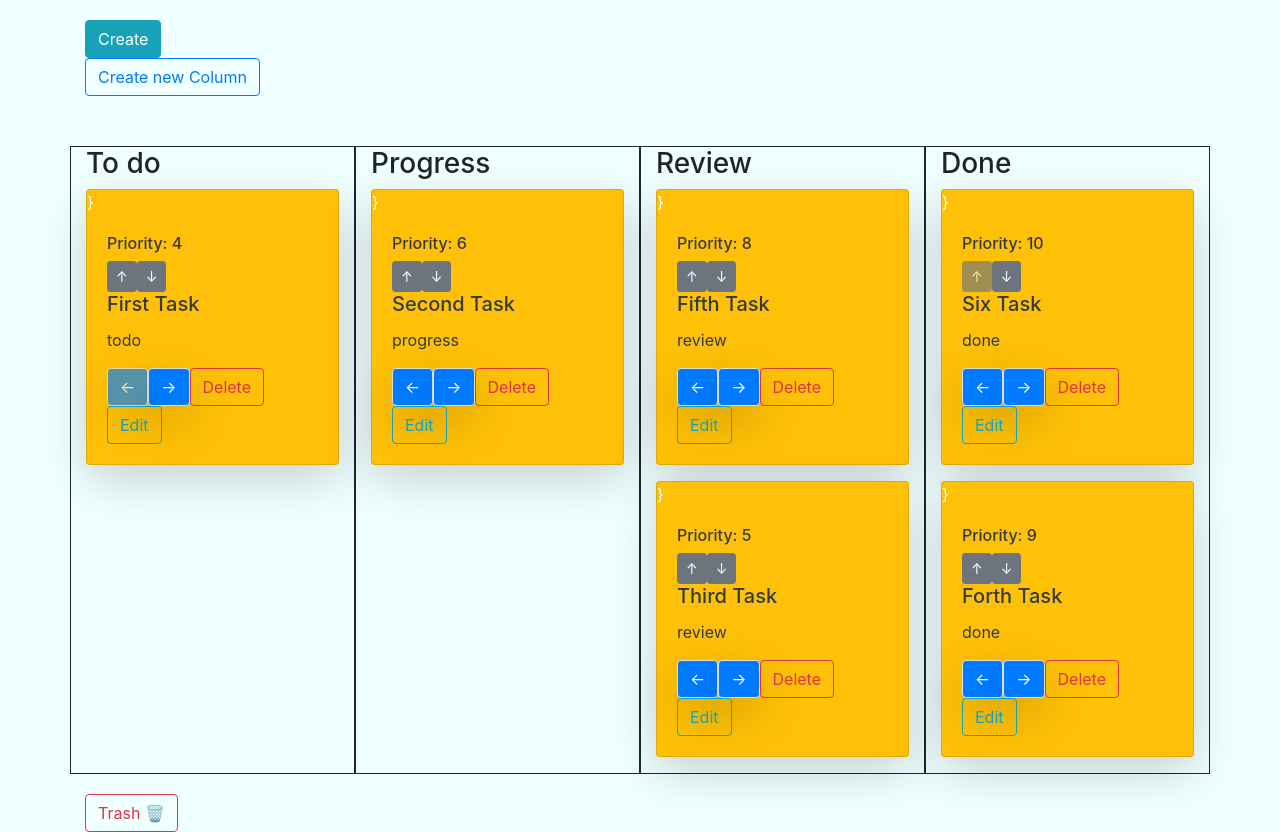
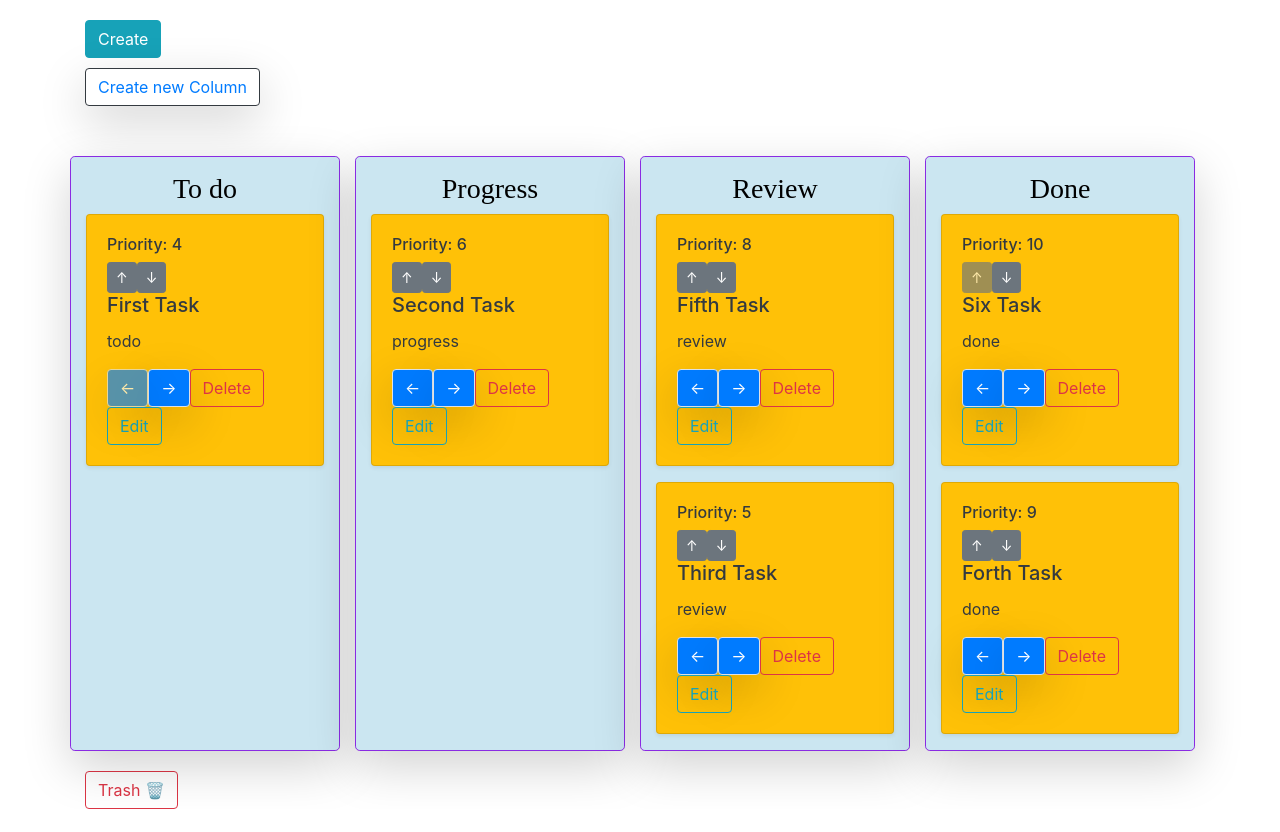
Before and after one commit to igorMokhovyk/kanban_ver_1.0, a React (Create React App) app: page / in a window 1280 px wide. After the commit the page ends 809 px from the top, so only its background shows below. Built offline with nearby package versions, Linux system fonts and the light colour scheme.

Commit message:
Updated CSS

```diff
--- a/src/App.css
+++ b/src/App.css
@@ -1,6 +1,6 @@
 .App {
   text-align: left;
-background-color: azure;
+
 }
 
 .Button {
@@ -9,8 +9,25 @@ background-color: azure;
 
 .Column {
   margin-top: 50px;
+  color: blueviolet;
+margin-right: 15px;
+  background-color: #cbe6f1;
 }
 
 .Create {
   padding-top: 20px
 }
+
+.Column-text {
+  text-shadow: black;
+  text-align: center;
+  color: black;
+  margin-top: 15px;
+  font-family: Helvetica Baloo;
+  box-shadow: black;
+}
+
+.EditButton {
+  border: black;
+    margin-top: 10px;
+}
--- a/src/Column.jsx
+++ b/src/Column.jsx
@@ -3,8 +3,8 @@ import Task from "./Task";
 
 function Column(props) {
     return (
-        <div className='col-4 col-sm Column' style={{border: '1px solid'}}>
-            <h3>
+        <div className='col-4 col-sm Column rounded-lg shadow-lg' style={{border: '1px solid'}}>
+            <h3 className='Column-text'>
                 {props.column.title}
             </h3>
             {props.task.filter(el => el.status === props.column.status)
--- a/src/EditModel.js
+++ b/src/EditModel.js
@@ -24,16 +24,18 @@ function EditModel(props) {
                     <ModalHeader>Edit task</ModalHeader>
                     <ModalBody>
                         <Label>Name:</Label>
-                        <Input type="text" value={nameInput} placeholder="type name here"
+                        <Input type="text" value={nameInput}
                                onChange={(event) => setNameInput(event.target.value)}/>
                         <Label>Status:</Label>
                         <Input type="select" value={statusInput}
                                onChange={(event) => setStatusInput(event.target.value)}>
-
+                            <select>ece</select>
+                            <select>ece</select>
+                            <select>ece</select>
                         </Input>
                     </ModalBody>
                     <ModalFooter>
-                        <Button color="primary" onClick={createButtonHandler}>Create new Task</Button>{' '}
+                        <Button color="primary" onClick={createButtonHandler}>Update</Button>{' '}
                         <Button color="secondary" onClick={() => props.openEditModel()}>Cancel</Button>
                     </ModalFooter>
                 </Modal>
@@ -41,7 +43,7 @@ function EditModel(props) {
             </>
 
 
-            }
+
         </div>
     )
 }
--- a/src/NewStatus.js
+++ b/src/NewStatus.js
@@ -16,7 +16,7 @@ function NewStatus(props) {
 
     return (
         <>
-            <Button color='primary' outline='8px' onClick={() => setStatusMode(true)}>Create new Column</Button>
+            <Button className='shadow-lg border-dark EditButton'  color='primary' outline='8px' onClick={() => setStatusMode(true)}>Create new Column</Button>
 
             {statusMode &&
             <>
--- a/src/Task.jsx
+++ b/src/Task.jsx
@@ -18,8 +18,9 @@ function Task(props) {
 
 
     return (
-        <div className='card text-white bg-warning mb-3 shadow-lg'>
-            <EditModel editMode={editMode} openEditModel={openEditMode} task={props.task} edit={props.editTask}/>
+        <div className='card text-white bg-warning mb-3 shadow-sm'>
+            <EditModel editMode={editMode} openEditModel={openEditMode} task={props.task} edit={props.editTask}
+                       column={props.column}/>
             <div className='card-body'>
 
                 <h6 className="card-text text-dark">Priority: {props.task.priority}</h6>
```
